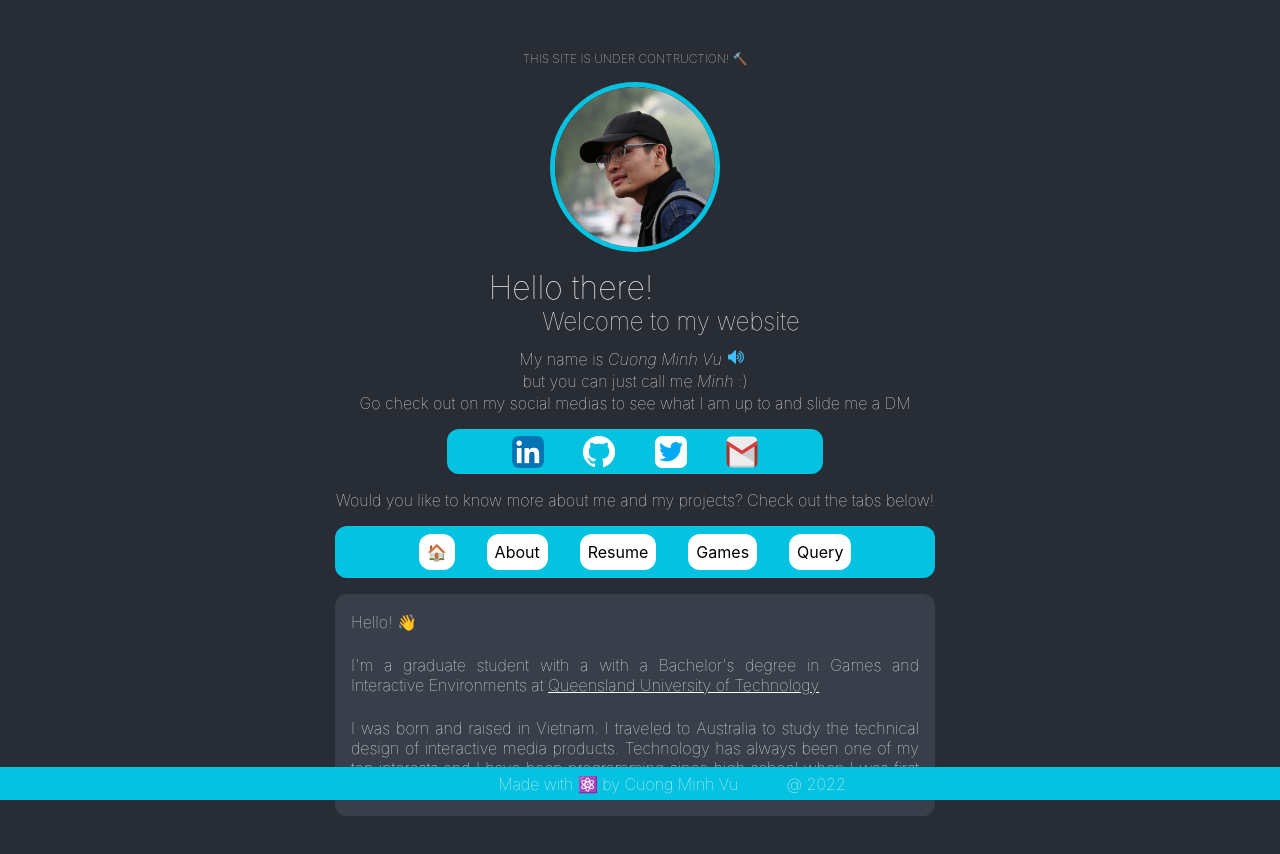
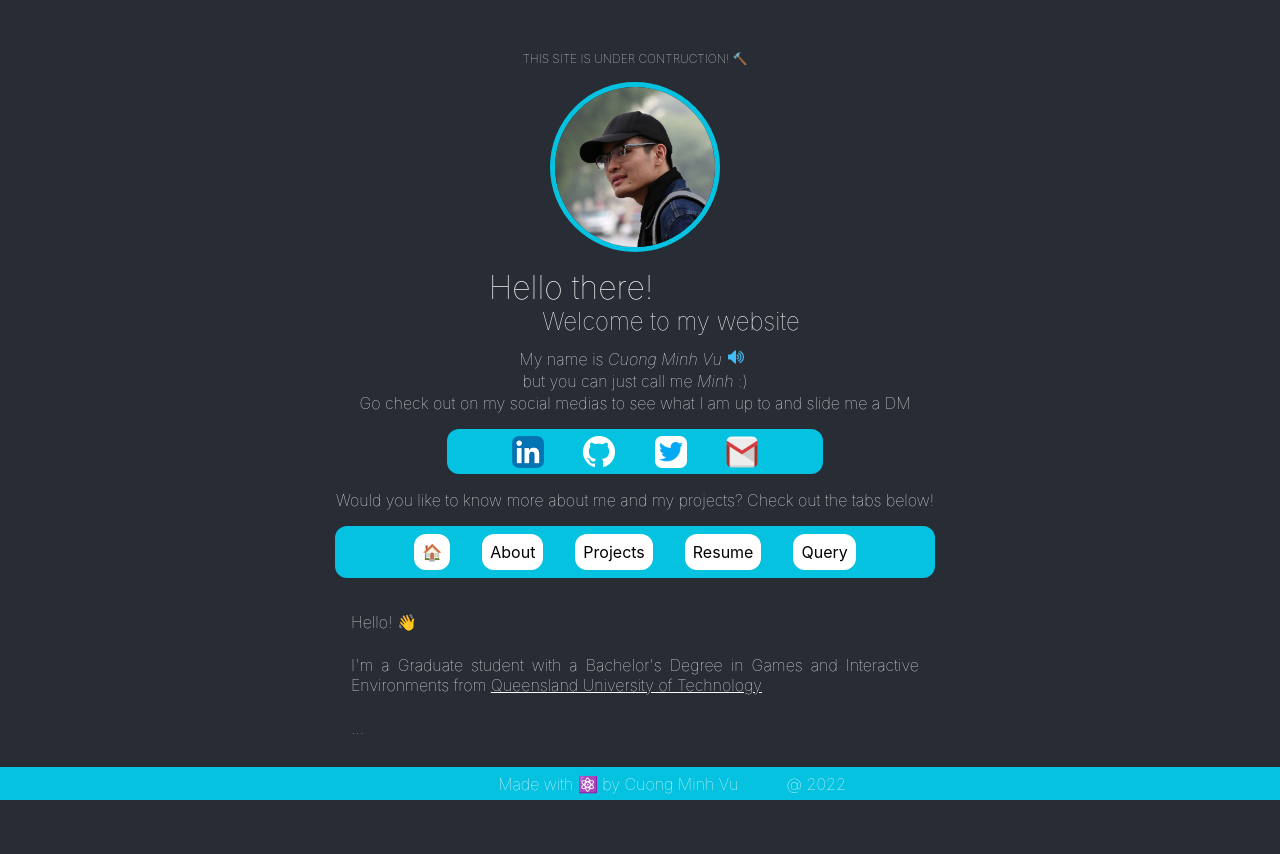
Before and after one commit to noedigsti/cuongminhvu, a React (Create React App) app in the folder website/: page /About in a window 1280 px wide. Shown: the top 854 px of the page. After the commit the page ends 820 px from the top, so only its background shows below. Built offline with nearby package versions, Linux system fonts and the light colour scheme.

Commit message:
redesign phase

```diff
--- a/website/src/App.css
+++ b/website/src/App.css
@@ -153,7 +153,6 @@ p {
 
 .inner-content {
   text-align: justify;
-  background: #393f4a;
   padding: 1em;
   border-radius: .75em;
 }
--- a/website/src/components/Template/Navigation.js
+++ b/website/src/components/Template/Navigation.js
@@ -29,7 +29,7 @@ export default function Navigation() {
       </p>
       <nav className="menu-wrapper">
         <ul className="menu">
-          {routes.filter((l) => !l.label.match("Projects")).map((l) => (
+          {routes.filter((l) => !l.label.match("Games")).map((l) => (
               <li key={l.label} className={l.label} onClick={handleClick}>
                 {l.label}
               </li>
--- a/website/src/pages/About.js
+++ b/website/src/pages/About.js
@@ -8,20 +8,15 @@ const About = () => {
       <p>Hello! 👋</p>
       <br />
       <p>
-        I'm a graduate student with a with a Bachelor's degree in Games and
-        Interactive Environments at{" "}
+        I'm a Graduate student with a Bachelor's Degree in Games and
+        Interactive Environments from {" "}
         <a href="https://www.qut.edu.au/">
           Queensland University of Technology
         </a>
       </p>
       <br />
       <p>
-        I was born and raised in Vietnam. I traveled to Australia to study the
-        technical design of interactive media products. Technology has always been one of my top interests and
-        I have been programming since high school when I was first introduced to{" "}
-        <a href="https://en.wikipedia.org/wiki/Pascal_(programming_language)">
-          <i>Pascal</i>
-        </a>
+
         ...
       </p>
     </Layout>
--- a/website/src/pages/Projects.js
+++ b/website/src/pages/Projects.js
@@ -4,7 +4,29 @@ import Layout from "../layouts/Layout";
 export default function Projects() {
   return (
     <Layout title={"Projects"}>
-      <p>My Projects</p>
+      <p>Soon!</p>
+      <div id="projects">
+        <div id="project" className="daily-reminder">
+          <span>Daily Reminder</span>
+          {/* <span>project_desc</span> */}
+        </div>
+        <div id="project" className="todo-list">
+          <span>Daily Reminder</span>
+          {/* <span>project_desc</span> */}
+        </div>
+        <div id="project" className="appointments">
+          <span>Appointments</span>
+          {/* <span>project_desc</span> */}
+        </div>
+        <div id="project" className="recomendations">
+          <span>Recommendations</span>
+          {/* <span>project_desc</span> */}
+        </div>
+        <div id="project" className="playlists">
+          <span>Playlists</span>
+          {/* <span>project_desc</span> */}
+        </div>
+      </div>
     </Layout>
   );
 }
--- a/website/src/pages/Query.js
+++ b/website/src/pages/Query.js
@@ -21,7 +21,6 @@ export default function Query() {
   return (
     <>
       <Layout title={"Query"}>
-        <p>Query</p>
       </Layout>
       <pre style={{textAlign: 'none', color: 'white'}}>{!data ? "Loading..." : data}</pre>
     </>
```
